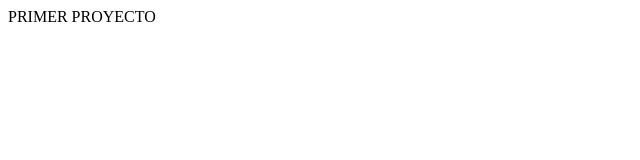
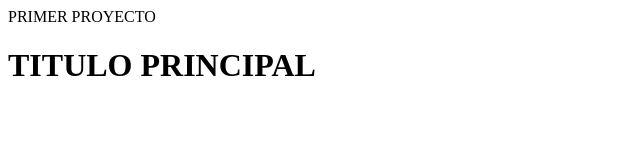
Before and after one commit to DAN7AYALA/repositorio-de-practica, a plain HTML site: page index.html in a window 1280 px wide. Shown: the whole page, without its empty margins (0-640 px from the left). Drawn offline with Linux system fonts and the light colour scheme.

Commit message:
changes on the html

```diff
--- a/index.html
+++ b/index.html
@@ -1 +1,7 @@
 PRIMER PROYECTO
+
+<html>
+    <h1>
+        TITULO PRINCIPAL
+    </h1>
+</html>
```
